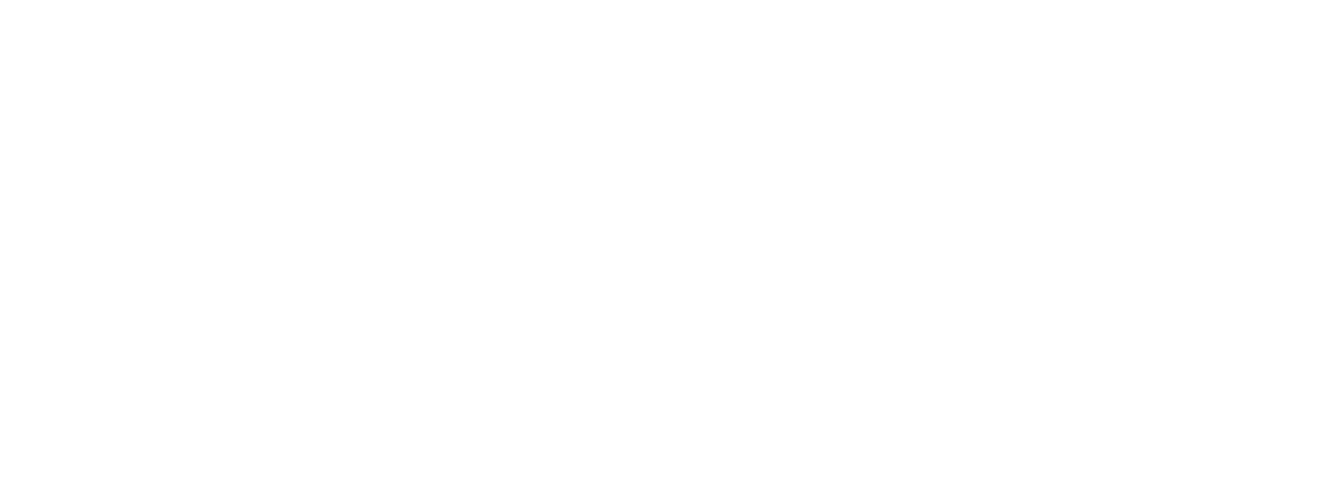
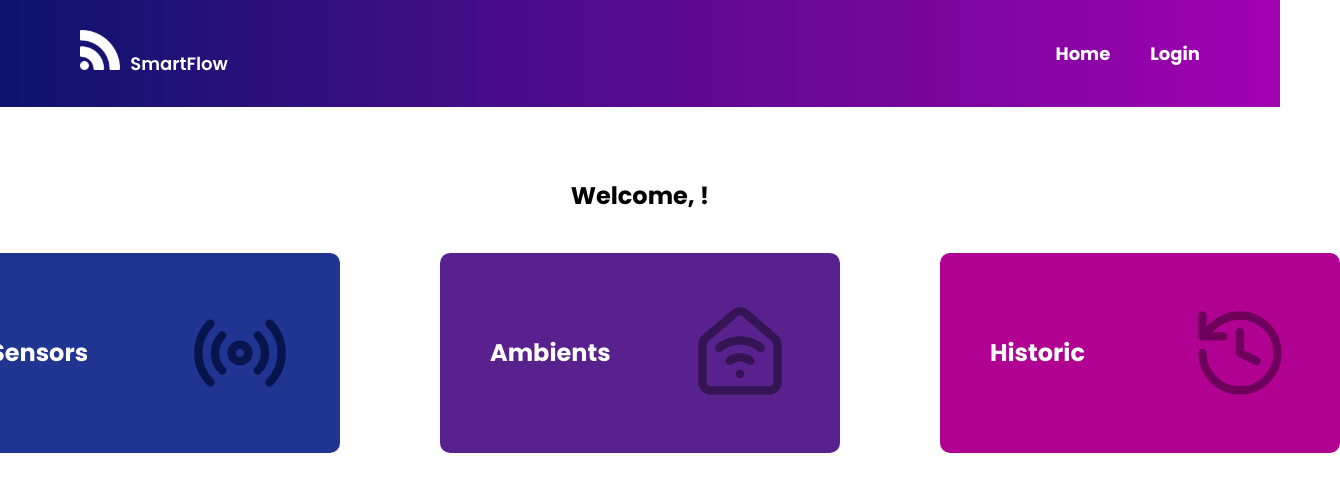
Before and after one commit to DeveloperNico/Smart_city, a React (Vite) app in the folder Front-end/: page /pageApp in a window 1280 px wide. Before the commit this address had no page. Shown: the top 492 px of the page, 1340 px wide, since content can reach past the window. Built offline with nearby package versions, Linux system fonts and the light colour scheme; a web font is replaced by a local one.

Commit message:
Atualizando onome da página Home para PageApp para ficar mais intuitivo

```diff
--- a/Front-end/src/App.jsx
+++ b/Front-end/src/App.jsx
@@ -2,7 +2,7 @@
 import { BrowserRouter as Router, Routes, Route } from "react-router-dom";
 import { PageIntro } from "./Pages/PageIntro";
 import { Login } from "./Pages/Login";
-import { Home } from "./Pages/Home";
+import { PageApp } from "./Pages/PageApp";
 
 function App() {
     return (
@@ -13,7 +13,7 @@
 
                 <Route path="/login" element={<Login/>} />
 
-                <Route path="/home" element={<Home/>} />
+                <Route path="/pageApp" element={<PageApp/>} />
 
             </Routes>
         </Router>
--- a/Front-end/src/Components/FormLogin/FormLogin.jsx
+++ b/Front-end/src/Components/FormLogin/FormLogin.jsx
@@ -57,7 +57,7 @@
             const usernameFromApi = userRes.data.username;
             localStorage.setItem("username",usernameFromApi);
 
-            navigate("/home");
+            navigate("/pageApp");
         } catch (error) {
             setLoginError("Login error. Please, check the credentials!");
         }
--- a/Front-end/src/Pages/Home.jsx
+++ b/Front-end/src/Pages/PageApp.jsx
@@ -1,7 +1,7 @@
 import { Header } from '../Components/Header/Header';
 import { Menu } from '../Components/Menu/Menu';
 
-export function Home() {
+export function PageApp() {
     return (
         <>
             <Header />
```
